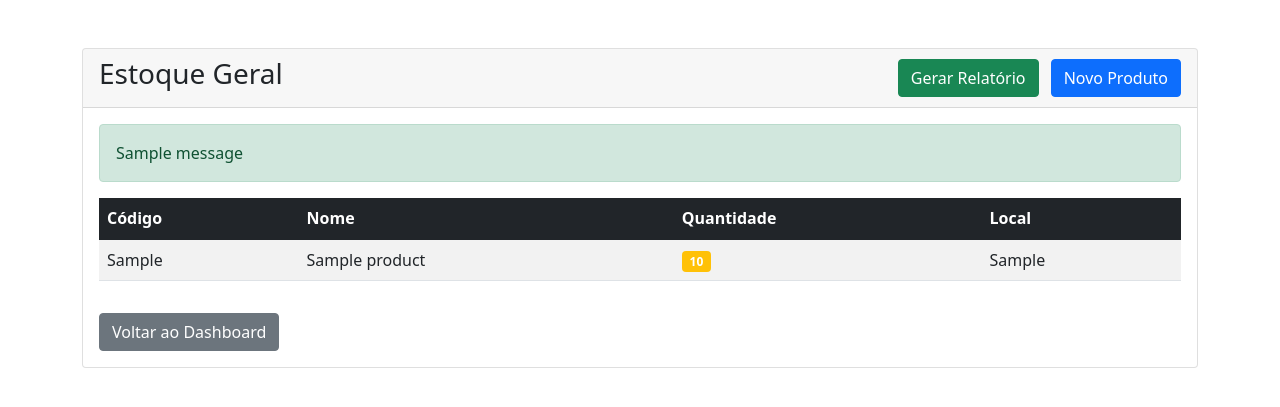
After one commit to V1ct0rOliveira/PFC, a Django app: page /estoque_geral/ in a window 1280 px wide. The commit adds this page. Shown: the top 407 px of the page. Run offline with Django 5.2, Linux system fonts and the light colour scheme; a user stored in the database is signed in; tables that the repository leaves empty hold one stand-in row (values such as "Sample post"); one stand-in notice (Sample message) is shown.

Commit message:
Tabela / geração de relatorio

```diff
--- a/app/urls.py
+++ b/app/urls.py
@@ -8,4 +8,6 @@ urlpatterns = [
     path('dashboard/', views.dashboard, name='dashboard'),
     path('logout/', views.logout, name='logout'),
     path('cadastro_produto/', views.cadastro_produto, name='cadastro_produto'),
+    path('estoque_geral/', views.estoque_geral, name='estoque_geral'),
+    path('gerar_relatorio_pdf/', views.gerar_relatorio_pdf, name='gerar_relatorio_pdf'),
 ]
--- a/app/views.py
+++ b/app/views.py
@@ -104,3 +104,74 @@ def cadastro_produto(request):
 
     # Se não for POST, renderiza formulário de cadastro de produto
     return render(request, 'cadastro_produto.html')
+
+@login_required  # Protege a view, apenas usuários logados podem ver o estoque
+def estoque_geral(request):
+    """View para exibir o estoque geral de produtos"""
+    # Recupera todos os produtos do banco de dados
+    produtos = Product.objects.all()
+
+    # Renderiza template com os produtos
+    return render(request, 'estoque_geral.html', {'produtos': produtos})
+
+@login_required
+def gerar_relatorio_pdf(request):
+    """View para gerar relatório PDF do estoque"""
+    from django.http import HttpResponse
+    from reportlab.pdfgen import canvas
+    from reportlab.lib.pagesizes import A4
+    from reportlab.lib import colors
+    from reportlab.platypus import SimpleDocTemplate, Table, TableStyle, Paragraph
+    from reportlab.lib.styles import getSampleStyleSheet
+    from datetime import datetime
+
+    # Busca todos os produtos
+    produtos = Product.objects.all().order_by('nome')
+
+    # Cria resposta HTTP para PDF
+    response = HttpResponse(content_type='application/pdf')
+    response['Content-Disposition'] = f'attachment; filename="relatorio_estoque_{datetime.now().strftime("%Y%m%d_%H%M%S")}.pdf"'
+
+    # Cria documento PDF
+    doc = SimpleDocTemplate(response, pagesize=A4)
+    elements = []
+    styles = getSampleStyleSheet()
+
+    # Título
+    title = Paragraph("Relatório de Estoque Geral", styles['Title'])
+    elements.append(title)
+
+    # Data
+    date = Paragraph(f"Data: {datetime.now().strftime('%d/%m/%Y %H:%M')}", styles['Normal'])
+    elements.append(date)
+    elements.append(Paragraph("<br/>", styles['Normal']))
+
+    # Dados da tabela
+    data = [['Código', 'Nome', 'Quantidade', 'Local']]
+
+    for produto in produtos:
+        data.append([
+            produto.codigo,
+            produto.nome,
+            str(produto.quantidade),
+            produto.local,
+        ])
+
+    # Cria tabela
+    table = Table(data)
+    table.setStyle(TableStyle([
+        ('BACKGROUND', (0, 0), (-1, 0), colors.grey),
+        ('TEXTCOLOR', (0, 0), (-1, 0), colors.whitesmoke),
+        ('ALIGN', (0, 0), (-1, -1), 'CENTER'),
+        ('FONTNAME', (0, 0), (-1, 0), 'Helvetica-Bold'),
+        ('FONTSIZE', (0, 0), (-1, 0), 14),
+        ('BOTTOMPADDING', (0, 0), (-1, 0), 12),
+        ('BACKGROUND', (0, 1), (-1, -1), colors.beige),
+        ('GRID', (0, 0), (-1, -1), 1, colors.black)
+    ]))
+
+    elements.append(table)
+
+    # Gera PDF
+    doc.build(elements)
+    return response
--- a/requirements.txt
+++ b/requirements.txt
@@ -1,3 +1,4 @@
 Django
 python-decouple
 psycopg2-binary
+reportlab
--- a/templates/dashboard.html
+++ b/templates/dashboard.html
@@ -24,9 +24,9 @@
     <div class="col-md-4">
         <div class="card text-center">
             <div class="card-body">
-                <h5 class="card-title">Relatórios</h5>
-                <p class="card-text">Gerar relatórios do sistema</p>
-                <a href="#" class="btn btn-primary">Acessar</a>
+                <h5 class="card-title">Estoque</h5>
+                <p class="card-text">Acessar estoque geral</p>
+                <a href="{% url 'estoque_geral' %}" class="btn btn-primary">Acessar</a>
             </div>
         </div>
     </div>
--- /dev/null
+++ b/templates/estoque_geral.html
@@ -0,0 +1,71 @@
+<!DOCTYPE html>
+<html lang="pt-br">
+<head>
+    <meta charset="UTF-8">
+    <meta name="viewport" content="width=device-width, initial-scale=1.0">
+    <title>Estoque Geral</title>
+    <link href="https://cdn.jsdelivr.net/npm/bootstrap@5.1.3/dist/css/bootstrap.min.css" rel="stylesheet">
+</head>
+<body>
+    <div class="container mt-5">
+        <div class="row">
+            <div class="col-12">
+                <div class="card">
+                    <div class="card-header d-flex justify-content-between align-items-center">
+                        <h3>Estoque Geral</h3>
+                        <div>
+                            <a href="{% url 'gerar_relatorio_pdf' %}" class="btn btn-success me-2">Gerar Relatório</a>
+                            <a href="{% url 'cadastro_produto' %}" class="btn btn-primary">Novo Produto</a>
+                        </div>
+                    </div>
+                    <div class="card-body">
+                        {% if messages %}
+                            {% for message in messages %}
+                                <div class="alert alert-{{ message.tags }}">{{ message }}</div>
+                            {% endfor %}
+                        {% endif %}
+
+                        {% if produtos %}
+                            <div class="table-responsive">
+                                <table class="table table-striped table-hover">
+                                    <thead class="table-dark">
+                                        <tr>
+                                            <th>Código</th>
+                                            <th>Nome</th>
+                                            <th>Quantidade</th>
+                                            <th>Local</th>
+                                        </tr>
+                                    </thead>
+                                    <tbody>
+                                        {% for produto in produtos %}
+                                        <tr>
+                                            <td>{{ produto.codigo }}</td>
+                                            <td>{{ produto.nome }}</td>
+                                            <td>
+                                                <span class="badge {% if produto.quantidade <= 5 %}bg-danger{% elif produto.quantidade <= 10 %}bg-warning{% else %}bg-success{% endif %}">
+                                                    {{ produto.quantidade }}
+                                                </span>
+                                            </td>
+                                            <td>{{ produto.local }}</td>
+                                        </tr>
+                                        {% endfor %}
+                                    </tbody>
+                                </table>
+                            </div>
+                        {% else %}
+                            <div class="text-center py-5">
+                                <h5 class="text-muted">Nenhum produto cadastrado</h5>
+                                <p class="text-muted">Clique em "Novo Produto" para começar</p>
+                            </div>
+                        {% endif %}
+
+                        <div class="mt-3">
+                            <a href="{% url 'dashboard' %}" class="btn btn-secondary">Voltar ao Dashboard</a>
+                        </div>
+                    </div>
+                </div>
+            </div>
+        </div>
+    </div>
+</body>
+</html>
```
